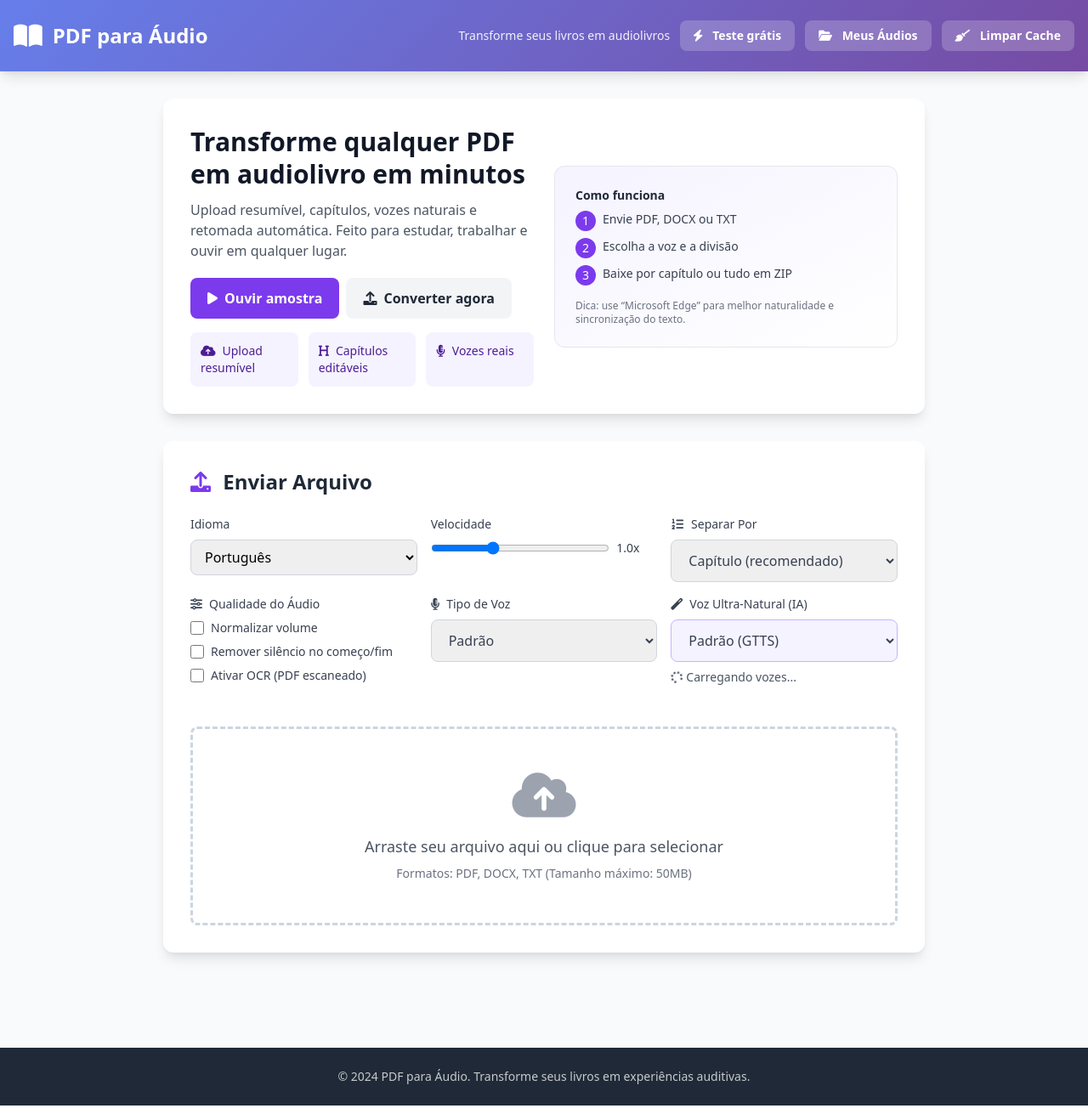
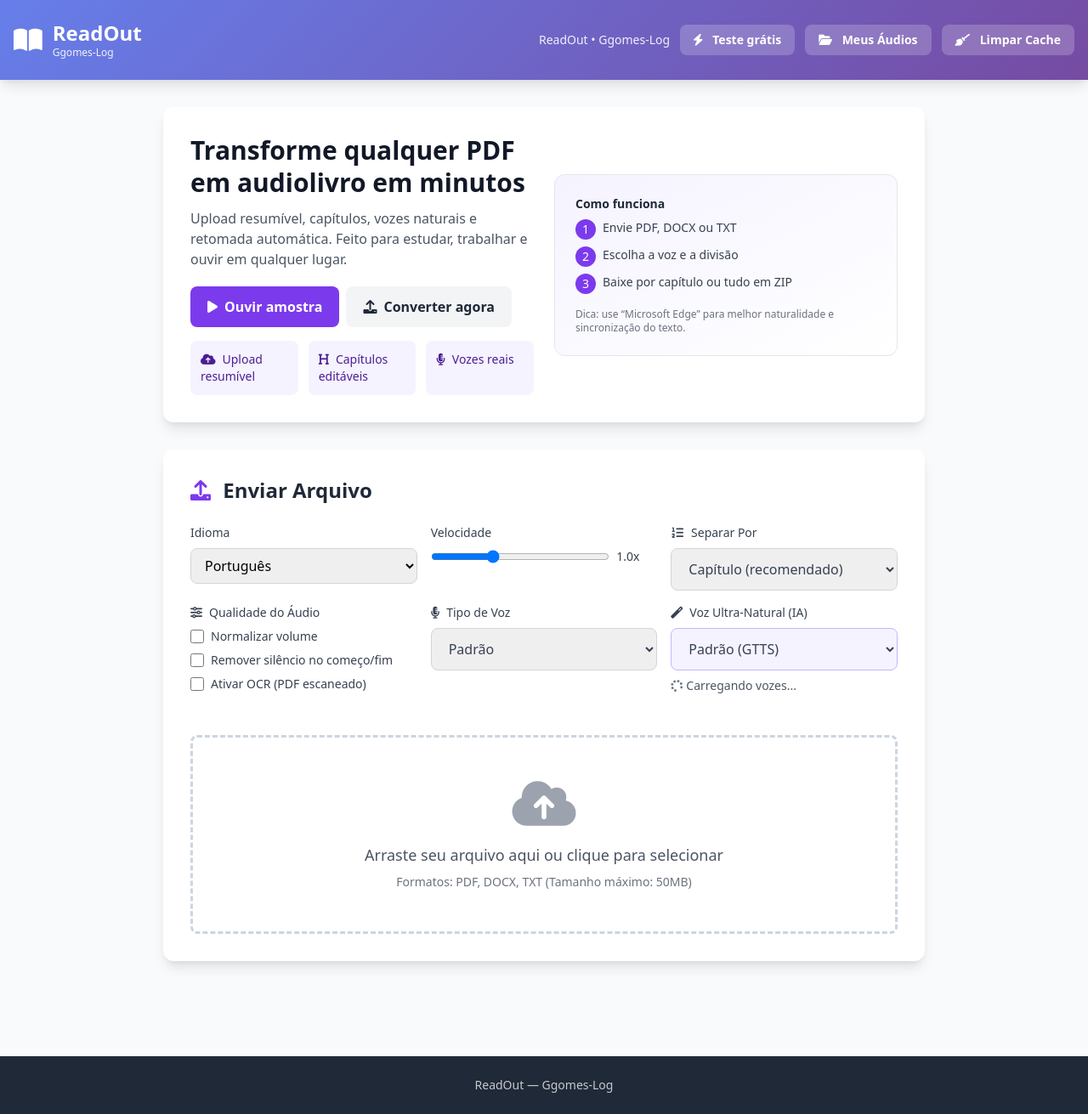
Before and after one commit to gutemberggomes42-sys/PDF, a Flask app: page / in a window 1280 px wide. Shown: the whole page at 85% size. Run offline with Flask 3, Linux system fonts and the light colour scheme; data that the repository does not hold is empty; some libraries are stand-ins or nearby versions.

Commit message:
Rebrand: ReadOut + Ggomes-Log

```diff
--- a/android_app/app/src/main/res/values/strings.xml
+++ b/android_app/app/src/main/res/values/strings.xml
@@ -1,4 +1,4 @@
 <?xml version="1.0" encoding="utf-8"?>
 <resources>
-    <string name="app_name">PDF para Áudio</string>
+    <string name="app_name">ReadOut</string>
 </resources>
--- a/app_preview.py
+++ b/app_preview.py
@@ -685,7 +685,7 @@ def service_worker():
     return send_file('static/sw.js')
 
 if __name__ == '__main__':
-    print("🚀 PDF para Áudio Avançado v3.0 - Enterprise Edition")
+    print("🚀 ReadOut — Ggomes-Log")
     print("📱 PWA Mode: ON")
     print("🔐 Security: ON")
     print("💾 Cache: ON")
--- a/templates/index.html
+++ b/templates/index.html
@@ -6,7 +6,7 @@
     <meta http-equiv="Cache-Control" content="no-cache, no-store, must-revalidate">
     <meta http-equiv="Pragma" content="no-cache">
     <meta http-equiv="Expires" content="0">
-    <title>PDF para Áudio Avançado v3.0 - Enterprise Edition</title>
+    <title>ReadOut — Ggomes-Log</title>
     <link rel="manifest" href="/static/manifest.json">
     <link href="https://cdn.jsdelivr.net/npm/tailwindcss@2.2.19/dist/tailwind.min.css" rel="stylesheet">
     <link href="https://cdnjs.cloudflare.com/ajax/libs/font-awesome/6.0.0/css/all.min.css" rel="stylesheet">
@@ -179,7 +179,10 @@
             <div class="flex items-center justify-between">
                 <div class="flex items-center space-x-3">
                     <i class="fas fa-book-open text-3xl"></i>
-                    <h1 class="text-2xl font-bold">PDF para Áudio</h1>
+                    <div>
+                        <h1 class="text-2xl font-bold leading-tight">ReadOut</h1>
+                        <div class="text-xs opacity-90">Ggomes-Log</div>
+                    </div>
                 </div>
                 <div class="flex items-center space-x-3">
                     <div class="hidden sm:flex items-center space-x-3">
@@ -189,7 +192,7 @@
                             Sair
                         </button>
                     </div>
-                    <p class="text-sm opacity-90 hidden sm:block">Transforme seus livros em audiolivros</p>
+                    <p class="text-sm opacity-90 hidden sm:block">ReadOut • Ggomes-Log</p>
                     <button id="openDemoBtn" class="bg-white bg-opacity-20 hover:bg-opacity-30 text-white px-4 py-2 rounded-lg text-sm font-semibold transition">
                         <i class="fas fa-bolt mr-2"></i>
                         Teste grátis
@@ -542,7 +545,7 @@
 
     <footer class="bg-gray-800 text-white py-6 mt-12">
         <div class="container mx-auto px-4 text-center">
-            <p class="text-sm opacity-75">© 2024 PDF para Áudio. Transforme seus livros em experiências auditivas.</p>
+            <p class="text-sm opacity-75">ReadOut — Ggomes-Log</p>
         </div>
     </footer>
 
@@ -3286,7 +3289,8 @@
             if (!downloadUrl) {
                 throw new Error('Tempo excedido ao gerar ZIP');
             }
-            const isAndroidApp = (navigator.userAgent || '').includes('PdfToAudioAndroid');
+            const ua = (navigator.userAgent || '');
+            const isAndroidApp = ua.includes('ReadOutAndroid') || ua.includes('PdfToAudioAndroid');
             if (isAndroidApp) {
                 setZipProgress(true, 'Iniciando download... (veja a notificação do Android)', 100);
                 try {
--- a/templates/share.html
+++ b/templates/share.html
@@ -6,7 +6,7 @@
     <meta http-equiv="Cache-Control" content="no-cache, no-store, must-revalidate">
     <meta http-equiv="Pragma" content="no-cache">
     <meta http-equiv="Expires" content="0">
-    <title>{{ title if title else 'Audiolivro' }}</title>
+    <title>{{ title if title else 'Audiolivro' }} — ReadOut</title>
     <link href="https://cdn.jsdelivr.net/npm/tailwindcss@2.2.19/dist/tailwind.min.css" rel="stylesheet">
     <link href="https://cdnjs.cloudflare.com/ajax/libs/font-awesome/6.0.0/css/all.min.css" rel="stylesheet">
     <style>
@@ -21,10 +21,10 @@
                 <i class="fas fa-book-open text-2xl text-purple-600"></i>
                 <div>
                     <div id="shareTitle" class="text-lg font-bold text-gray-900">{{ title if title else 'Audiolivro' }}</div>
-                    <div class="text-xs text-gray-500">Link compartilhado</div>
+                    <div class="text-xs text-gray-500">ReadOut • Ggomes-Log</div>
                 </div>
             </div>
-            <a href="/" class="text-sm text-purple-700 hover:text-purple-800 font-semibold">Criar o meu</a>
+            <a href="/" class="text-sm text-purple-700 hover:text-purple-800 font-semibold">Criar no ReadOut</a>
         </div>
     </header>
 
```
Also changed, not shown: static/sw.js (+4 -4 lines), templates/editor.html (+6 -3 lines), README.md, static/manifest.json, 1 other file.
